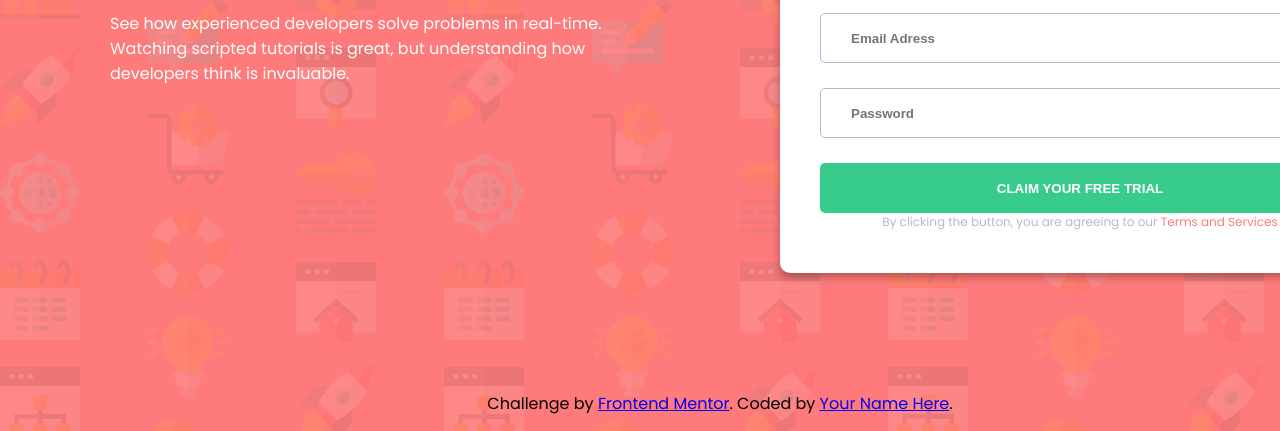
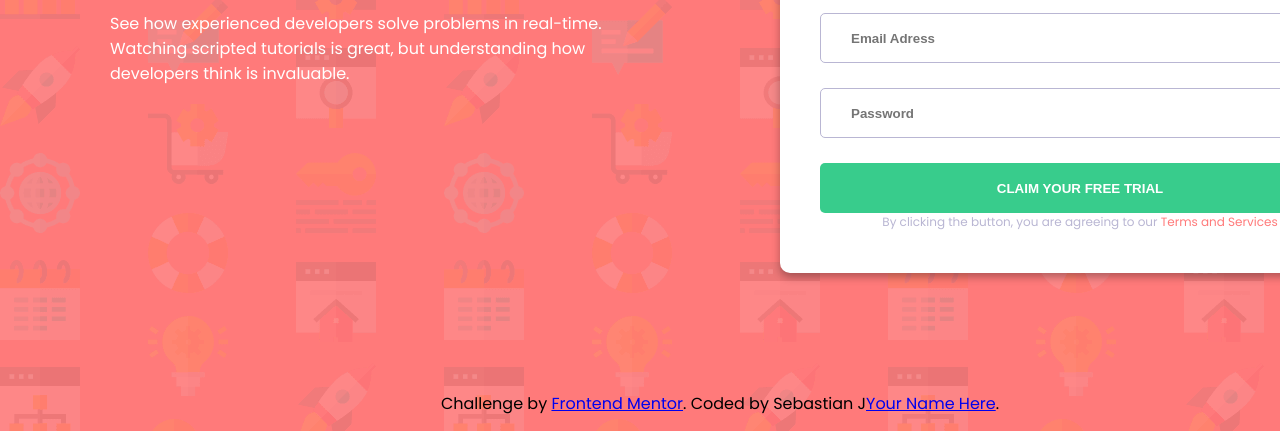
Before and after one commit to SebastianJast/Intro-component-with-signup-form-master, a plain HTML site: page index.html in a window 1280 px wide. Shown: the part 369-800 px from the top of the page. Drawn offline with Linux system fonts and the light colour scheme.

Commit message:
Update index.html

```diff
--- a/index.html
+++ b/index.html
@@ -281,7 +281,7 @@
         Challenge by
         <a href="https://www.frontendmentor.io?ref=challenge" target="_blank"
           >Frontend Mentor</a
-        >. Coded by <a href="#">Your Name Here</a>.
+        >. Coded by Sebastian J<a href="#">Your Name Here</a>.
       </p>
     </footer>
     <script src="index.js" charset="UTF-8"></script>
```
